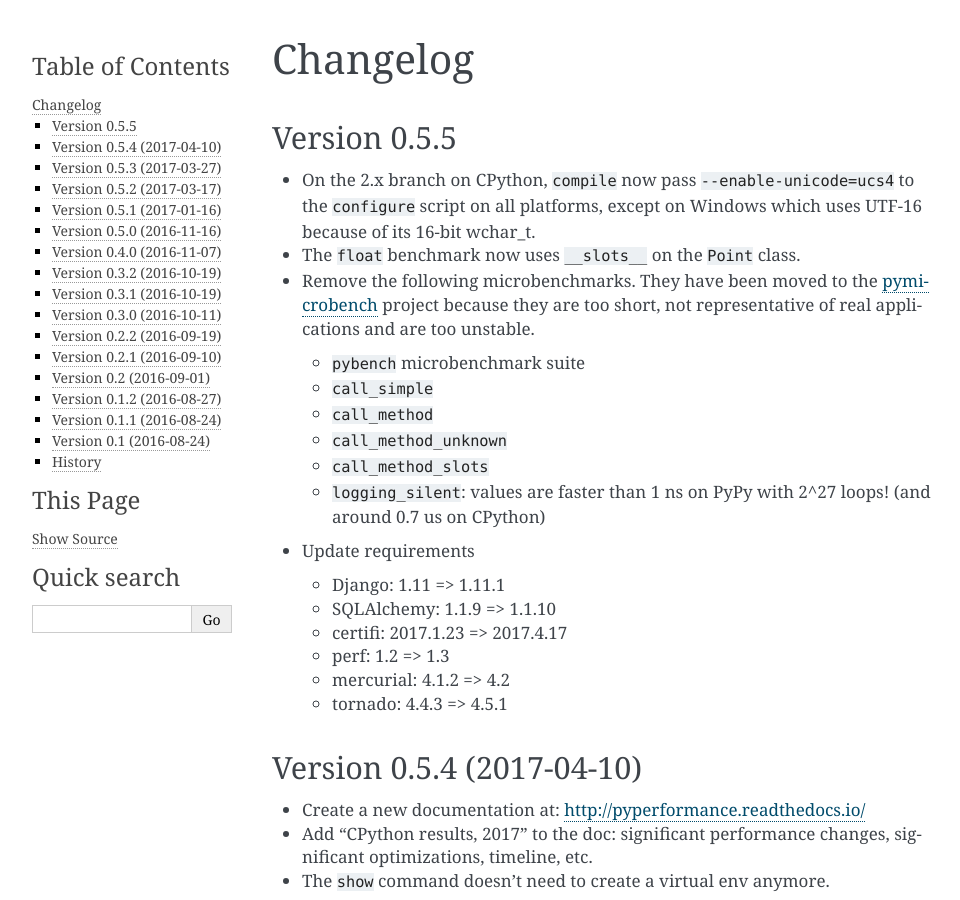
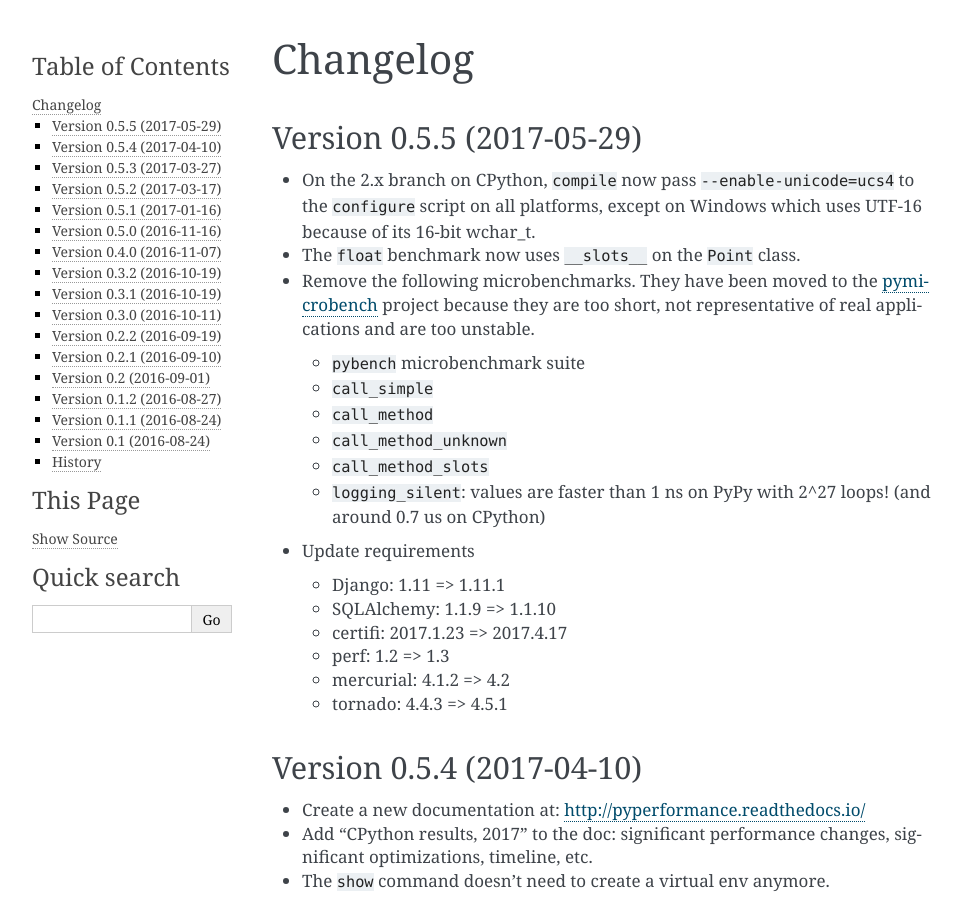
Before and after one commit to python/pyperformance, a Sphinx documentation site: the page built from doc/changelog.rst, in a window 1280 px wide and 900 px high. Shown: the whole window, without its empty margins (148-1108 px from the left). Built offline with Sphinx 7.4.7, drawn with Linux system fonts in a browser that asks for light colours.

Commit message:
prepare 0.5.5 release

```diff
--- a/doc/changelog.rst
+++ b/doc/changelog.rst
@@ -1,8 +1,8 @@
 Changelog
 =========
 
-Version 0.5.5
--------------
+Version 0.5.5 (2017-05-29)
+--------------------------
 
 * On the 2.x branch on CPython, ``compile`` now pass ``--enable-unicode=ucs4``
   to the ``configure`` script on all platforms, except on Windows which uses
--- a/setup.py
+++ b/setup.py
@@ -13,7 +13,7 @@
 #  - git pull --rebase
 #  - Remove untracked files/dirs: git clean -fdx
 #  - maybe update version in setup.py, performance/__init__.py and doc/conf.py
-#  - set release date in changelog (README.rst)
+#  - set release date in doc/changelog.rst
 #  - git commit -a -m "prepare release x.y"
 #  - run tests: tox
 #  - git push
```
